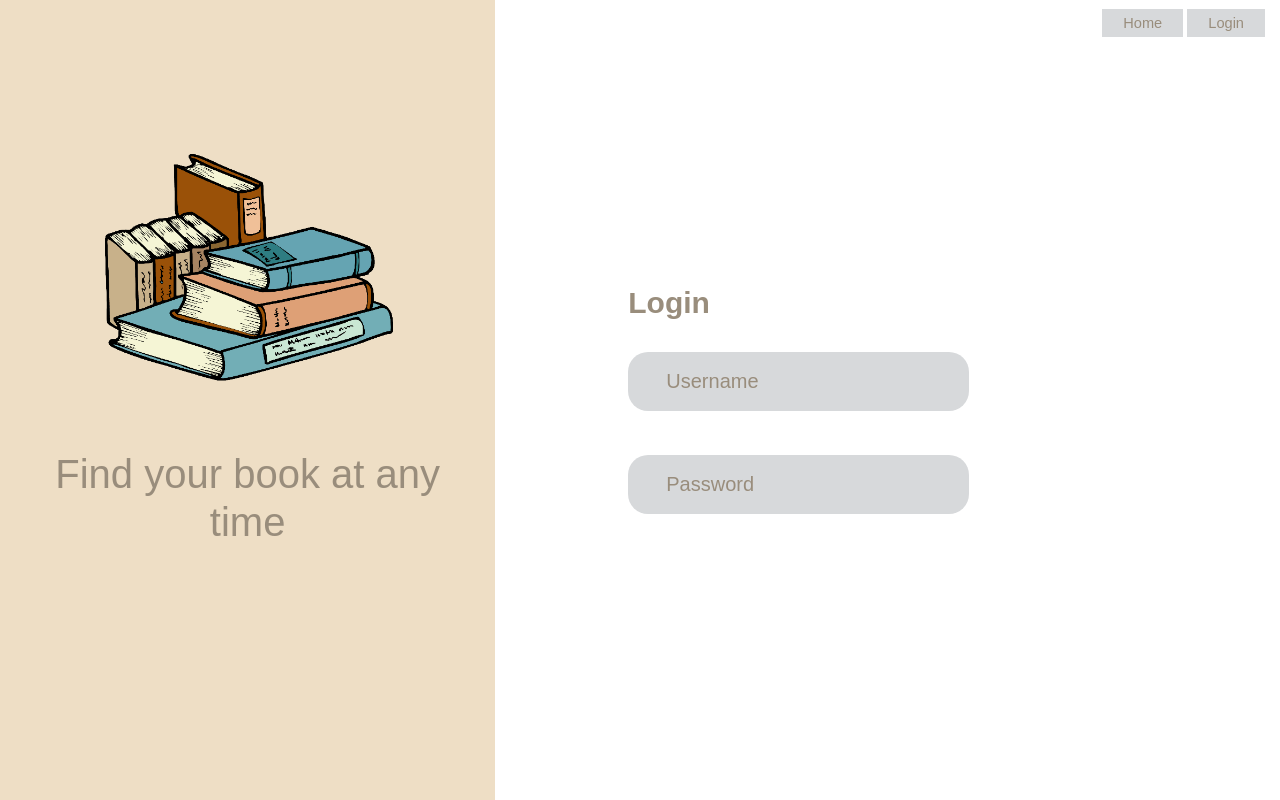
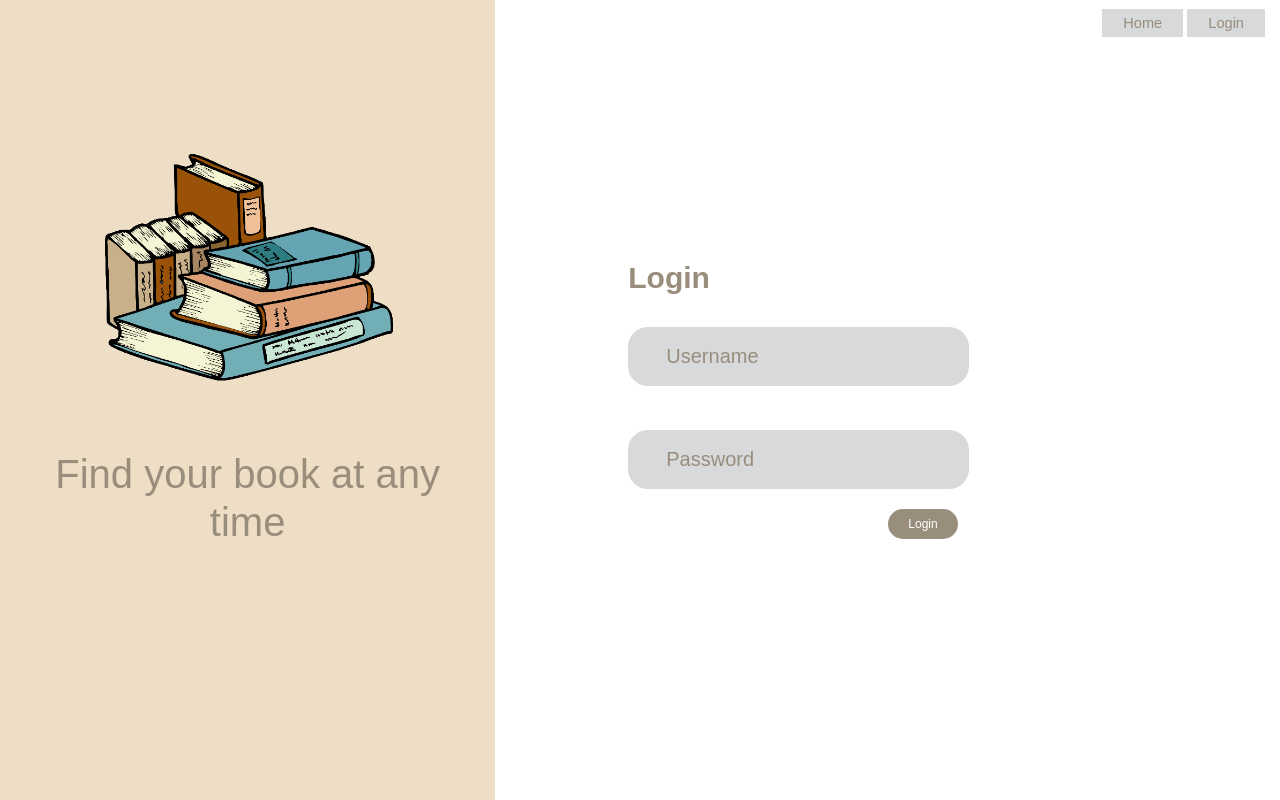
Before and after one commit to BaboaAtCity/LibraryManager, a PHP site: page /login.html in a window 1280 px wide. Run offline with PHP 8.4, Linux system fonts and the light colour scheme.

Commit message:
new updated login page
added a login button

```diff
--- a/login.css
+++ b/login.css
@@ -279,6 +279,23 @@ ul li a {
 .sm-b {
   margin-bottom: 4.4rem; }
 
+.btn-big{
+    background: #998D7C;
+    color: #fff;
+    font-size: 12px;
+    height: 30px;
+    margin-left: 260px;
+    margin-top: 20px;
+    border: none;
+      width: 100%;
+    max-width: 70px;
+    display: flex;
+    align-items: center;
+    border-radius: 60px;
+    padding: 5px 20px;
+
+}
+
 form {
   display: flex;
   flex-direction: column; }
--- a/login.html
+++ b/login.html
@@ -68,6 +68,8 @@
             <input class="login-info-page--input " type='password' placeholder="Password" id="password" name="password" required>
             <span id="password-error" style="color:red"></span>
 
+                <button type="submit" id= "" class="btn-big">Login</button>
+
 
             </div>
               </form>
```
